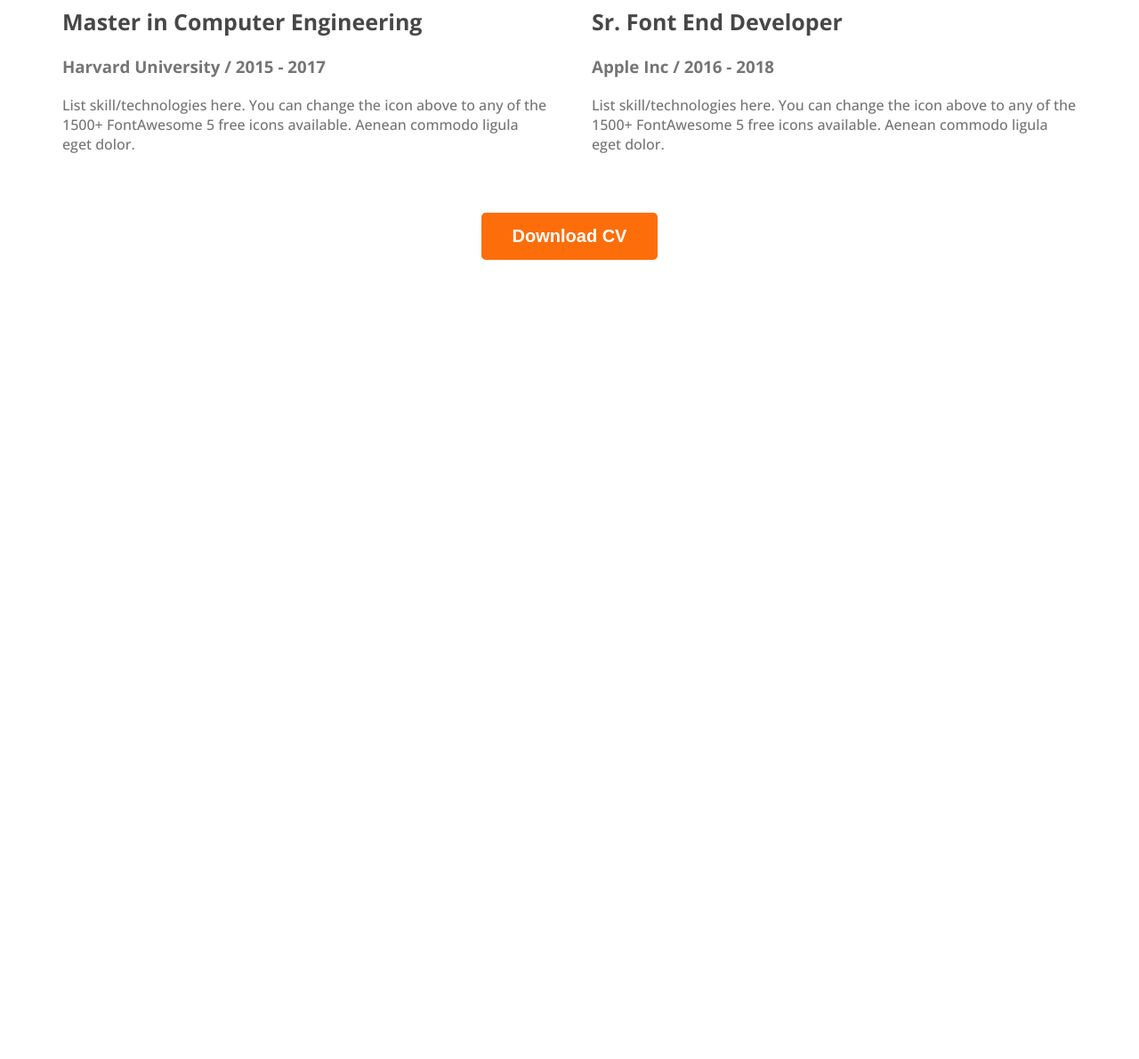
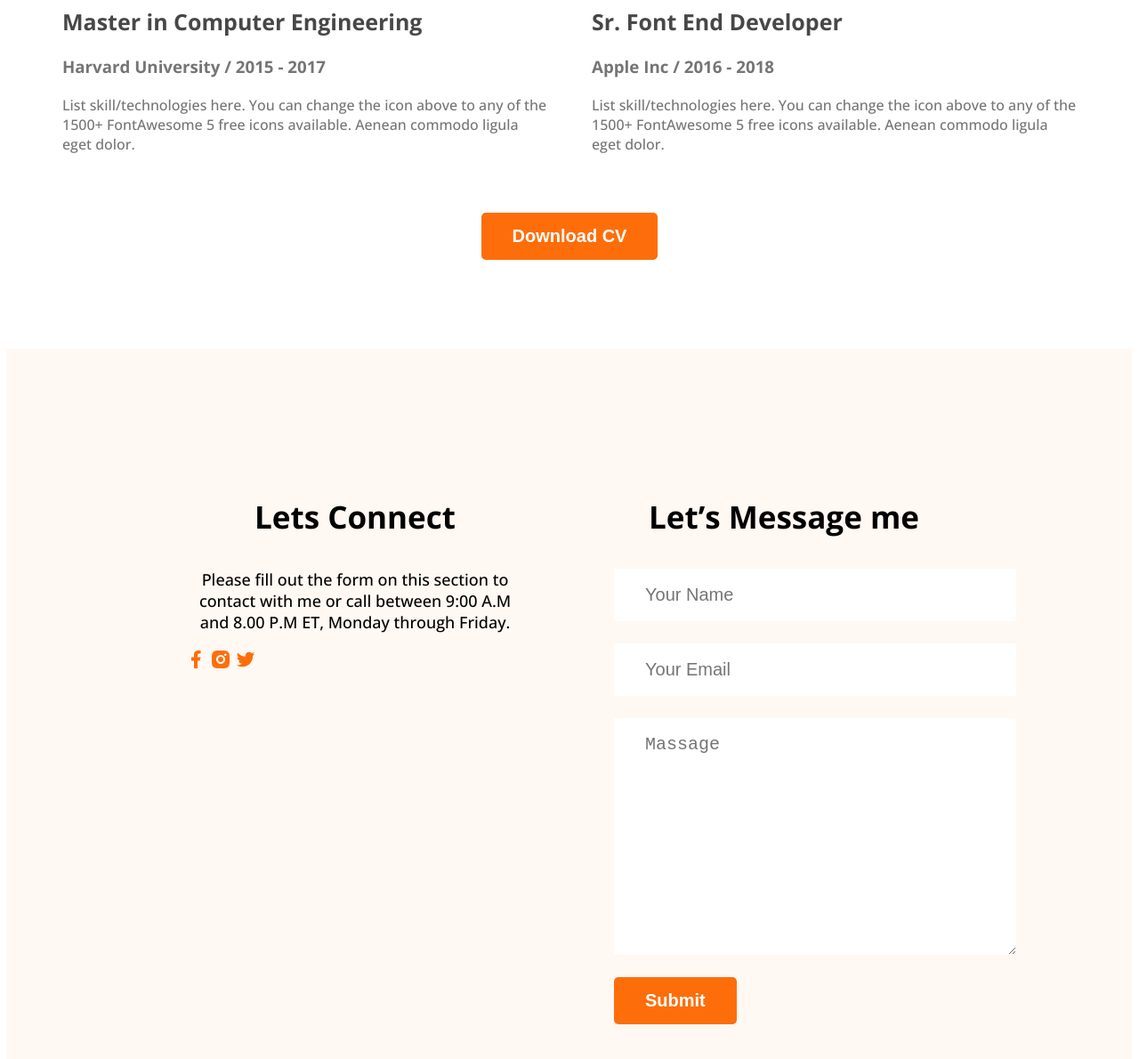
Before and after one commit to TajTanvir1/Portfolio-Practice, a plain HTML site: page index.html in a window 1280 px wide. Shown: the part 2994-4184 px from the top of the page at 89% size. Before the commit the page ends 3294 px from the top, so only its background shows below. Drawn offline with nearby package versions, Linux system fonts and the light colour scheme.

Commit message:
footer complete

```diff
--- a/index.html
+++ b/index.html
@@ -153,6 +153,25 @@
    </main>
 
    <footer>
+      <div class="footer-column">
+         <h3 class="section-title">Lets Connect</h3>
+         <p class="section-description">Please fill out the form on this section to contact with me or call between 9:00 A.M and 8.00 P.M ET, Monday through Friday.</p>
+         <div class="social-links">
+            <a href=""><img src="images/icons/facebook.png" alt=""></a>
+            <a href=""><img src="images/icons/insta.png" alt=""></a>
+            <a href=""><img src="images/icons/twitter.png" alt=""></a>
+
+         </div>
+      </div>
+      <div class="footer-column">
+         <h3 class="section-title">Let’s Message me</h3>
+         <form class="contact" action="">
+            <input type="text" placeholder="Your Name">
+            <input type="email" placeholder="Your Email">
+            <textarea name="" placeholder="Massage" id="" cols="30" rows="10"></textarea>
+            <input class="btn-primary" type="submit" name="" value="Submit" id="">
+         </form>
+      </div>
 
    </footer>
 
--- a/styles/portfolio.css
+++ b/styles/portfolio.css
@@ -182,3 +182,32 @@ margin: 30px;
    margin-top: 50px;
    text-align: center;
 }
+
+/* footer styles */
+
+footer{
+   display: flex;
+   gap: 100px;
+   background-color: #fff8f3;
+   margin-top: 100px;
+   padding: 130px 200px;
+}
+
+.footer-column{
+   width: 50%;
+}
+
+.social-link{
+   margin-right: 24px;
+}
+
+.contact input[type="text"], .contact input[type="email"], textarea {
+   display: block;
+   margin-bottom: 25px;
+   border: 0;
+   padding: 18px 35px;
+   color: #757575;
+   font-size: 20px;
+   background-color: #FFF;
+   width: 100%;
+}
```
